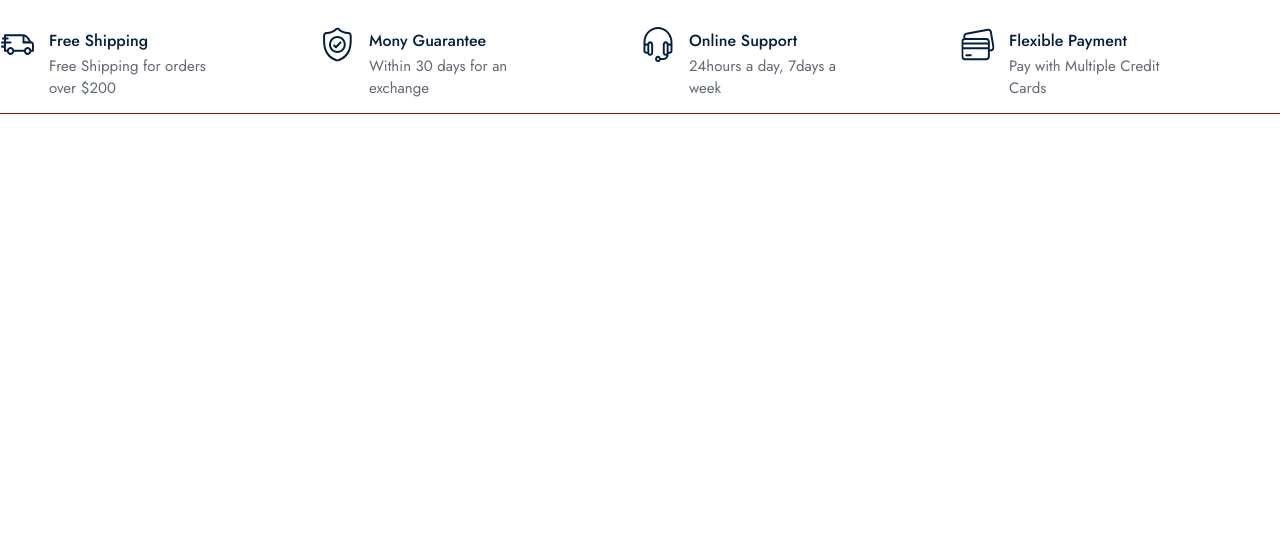
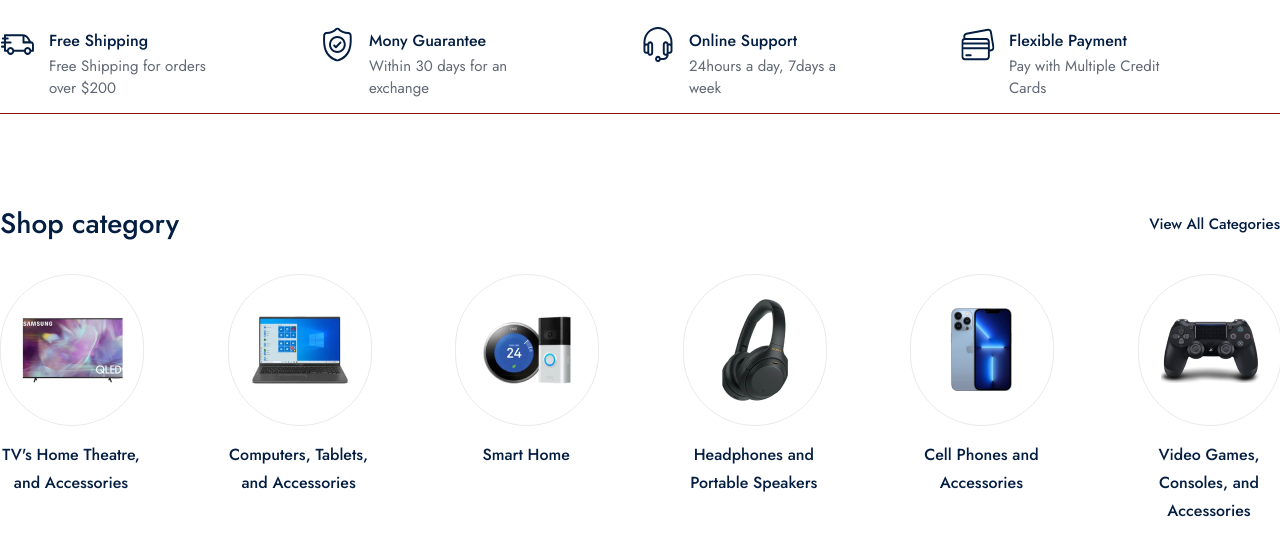
Before and after one commit to Nazirjon0125/ZENMART, a plain HTML site: page index.html in a window 1280 px wide. Shown: the part 725-1280 px from the top of the page. Before the commit the page ends 899 px from the top, so only its background shows below. Drawn offline with Linux system fonts and the light colour scheme.

Commit message:
feat: completed category section view

```diff
--- a/index.html
+++ b/index.html
@@ -176,6 +176,52 @@
           </div>
         </div>
       </div>
+      <div class="shop_category_frame">
+        <div class="container">
+          <div class="category_top">
+            <span>Shop category</span>
+            <a href="">View All Categories</a>
+          </div>
+          <div class="category_wrapper">
+            <div class="category_box">
+              <div class="category_image_box">
+                <img src="public/images/category/tv.png" alt="" />
+              </div>
+              <span>TV's Home Theatre, and Accessories</span>
+            </div>
+            <div class="category_box">
+              <div class="category_image_box">
+                <img src="public/images/category/computer.png" alt="" />
+              </div>
+              <span>Computers, Tablets, and Accessories</span>
+            </div>
+            <div class="category_box">
+              <div class="category_image_box">
+                <img src="public/images/category/smart.png" alt="" />
+              </div>
+              <span>Smart Home</span>
+            </div>
+            <div class="category_box">
+              <div class="category_image_box">
+                <img src="public/images/category/headphone.png" alt="" />
+              </div>
+              <span>Headphones and Portable Speakers</span>
+            </div>
+            <div class="category_box">
+              <div class="category_image_box">
+                <img src="public/images/category/phone.png" alt="" />
+              </div>
+              <span>Cell Phones and Accessories</span>
+            </div>
+            <div class="category_box">
+              <div class="category_image_box">
+                <img src="public/images/category/game.png" alt="" />
+              </div>
+              <span>Video Games, Consoles, and Accessories</span>
+            </div>
+          </div>
+        </div>
+      </div>
     </div>
   </body>
 </html>
--- a/public/css/home.css
+++ b/public/css/home.css
@@ -231,3 +231,94 @@
   line-height: 22px;
   color: #626974;
 }
+
+/* SHOP CATEGORY */
+
+.shop_category_frame {
+  position: relative;
+  margin-top: 90px;
+  width: 100%;
+  height: auto;
+
+  display: flex;
+  justify-content: center;
+}
+
+.shop_category_frame .container {
+  flex-direction: column;
+}
+
+.shop_category_frame .container .category_top {
+  width: 100%;
+  height: auto;
+
+  display: flex;
+  flex-direction: row;
+  justify-content: space-between;
+  align-items: center;
+}
+
+.shop_category_frame .category_top span {
+  font-family: "JOST";
+  font-style: normal;
+  font-weight: 500;
+  font-size: 28px;
+  line-height: 40px;
+  color: #041e42;
+}
+
+.shop_category_frame .category_top a {
+  font-family: "JOST";
+  font-style: normal;
+  font-weight: 500;
+  font-size: 15px;
+  line-height: 22px;
+  color: #041e42;
+}
+
+.shop_category_frame .category_top a:hover {
+  border-bottom: 2px solid #041e42;
+}
+
+.shop_category_frame .container .category_wrapper {
+  margin-top: 30px;
+  width: 100%;
+  height: auto;
+
+  display: flex;
+  flex-direction: row;
+  justify-content: space-between;
+}
+
+.shop_category_frame .category_wrapper .category_box {
+  width: 142px;
+  height: auto;
+
+  display: flex;
+  flex-direction: column;
+  cursor: pointer;
+}
+
+.shop_category_frame .category_box .category_image_box {
+  width: 100%;
+  height: 150px;
+
+  display: flex;
+  justify-content: center;
+  align-items: center;
+
+  border: 1px solid #eaeaea;
+  border-radius: 150px;
+}
+
+.shop_category_frame .category_box span {
+  margin-top: 15px;
+
+  font-family: "JOST";
+  font-style: normal;
+  font-weight: 500;
+  font-size: 16px;
+  line-height: 28px;
+  color: #041e42;
+  text-align: center;
+}
```
